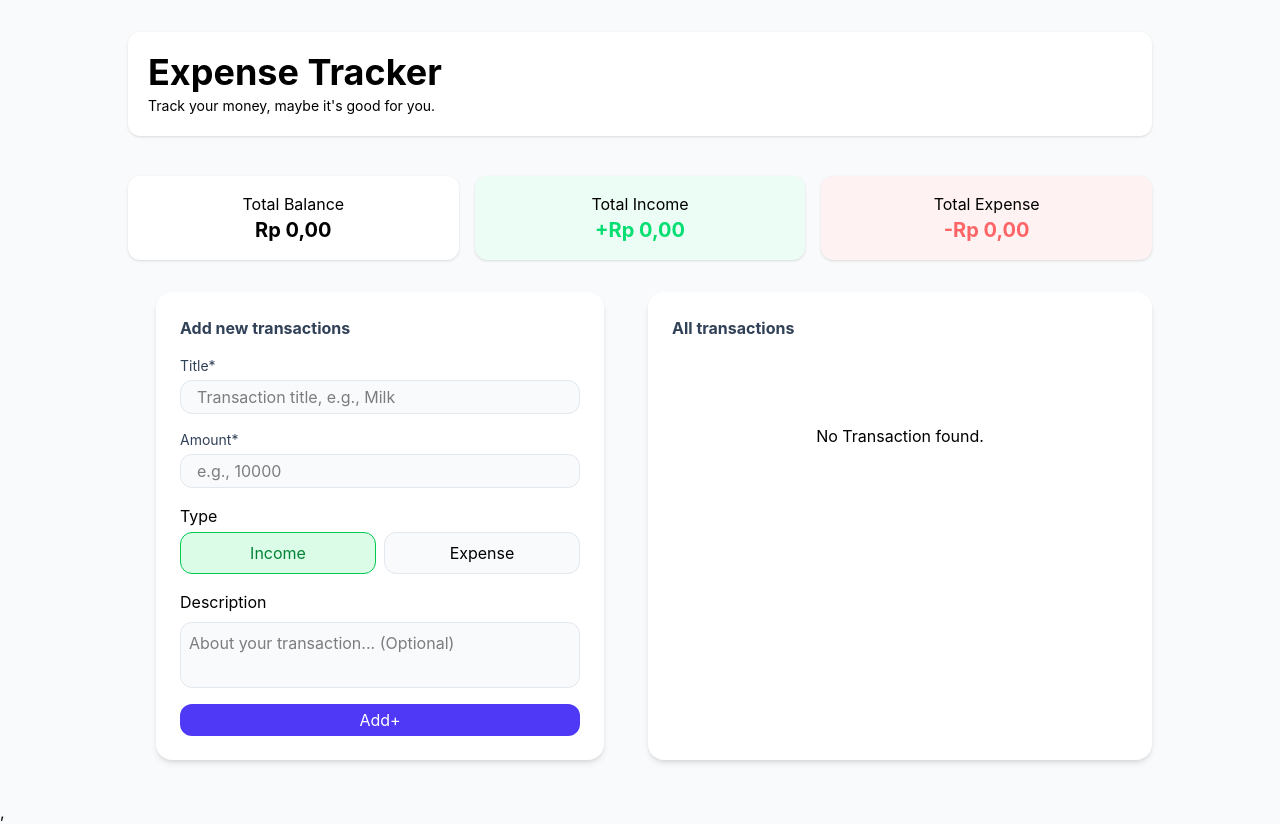
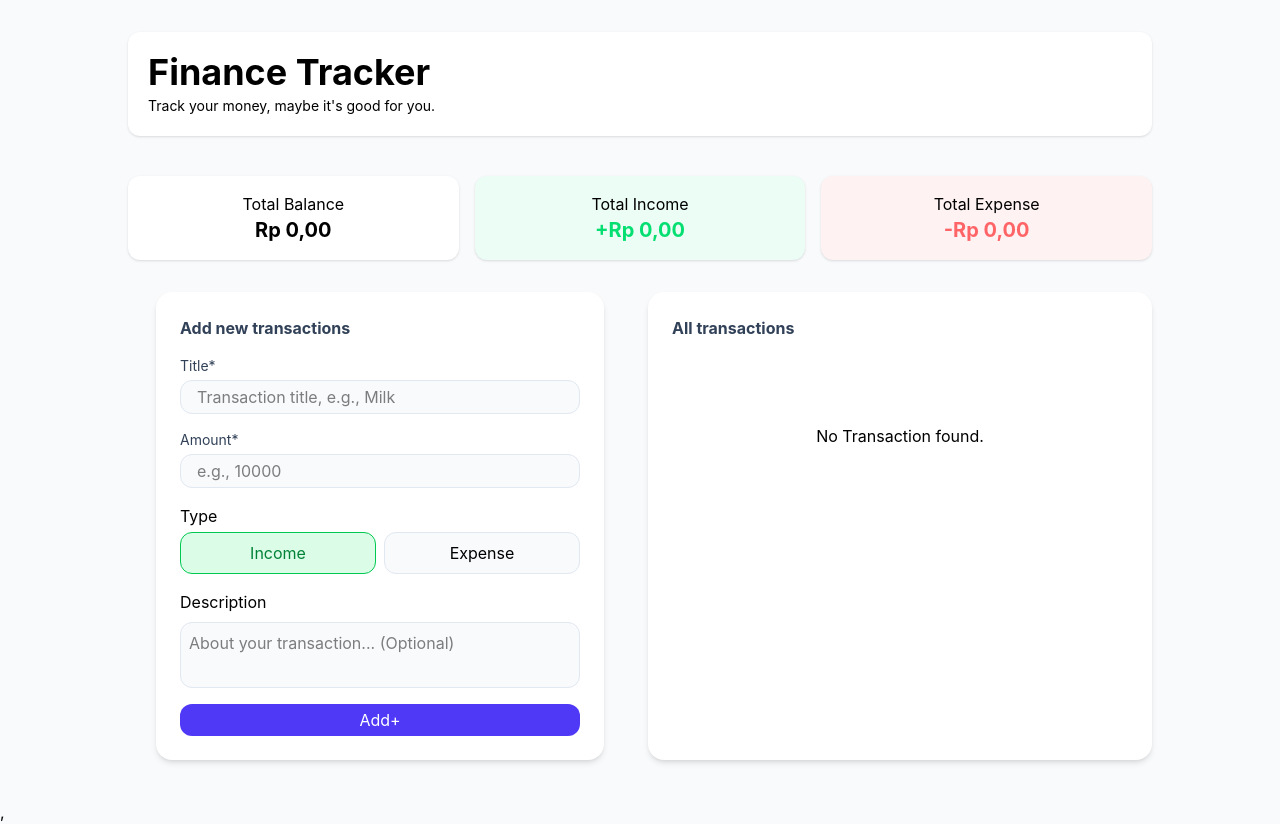
Before and after one commit to marvelTtihu/ExpenseTracker, a React (Vite) app: page / in a window 1280 px wide. Built offline with nearby package versions, Linux system fonts and the light colour scheme.

Commit message:
docs: update web title and header

```diff
--- a/index.html
+++ b/index.html
@@ -4,7 +4,7 @@
     <meta charset="UTF-8" />
     <link rel="icon" type="image/svg+xml" href="/favicon.svg" />
     <meta name="viewport" content="width=device-width, initial-scale=1.0" />
-    <title>Expense Tracker</title>
+    <title>Finance Tracker</title>
   </head>
   <body>
     <div id="root"></div>
--- a/src/components/Header.jsx
+++ b/src/components/Header.jsx
@@ -1,7 +1,7 @@
 export default function Header() {
     return(
         <div className="bg-white rounded-xl shadow-sm p-4 md:p-5">
-            <h1 className="text-2xl md:text-4xl font-bold">Expense Tracker</h1>
+            <h1 className="text-2xl md:text-4xl font-bold">Finance Tracker</h1>
             <p className="mt-1 text-sm md:text-">Track your money, maybe it's good for you.</p>
         </div>
     );
```
Also changed, not shown: 2 other files (tests, documents, lock files or other folders).
